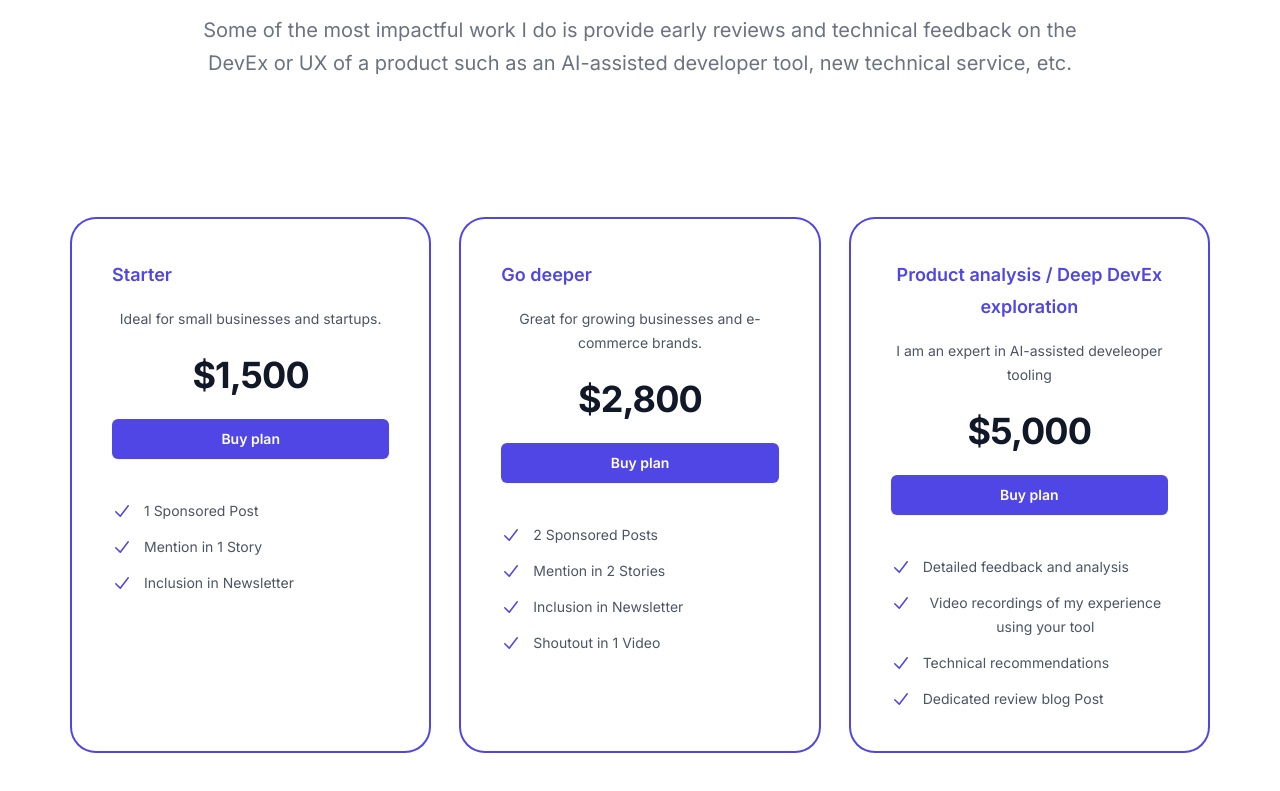
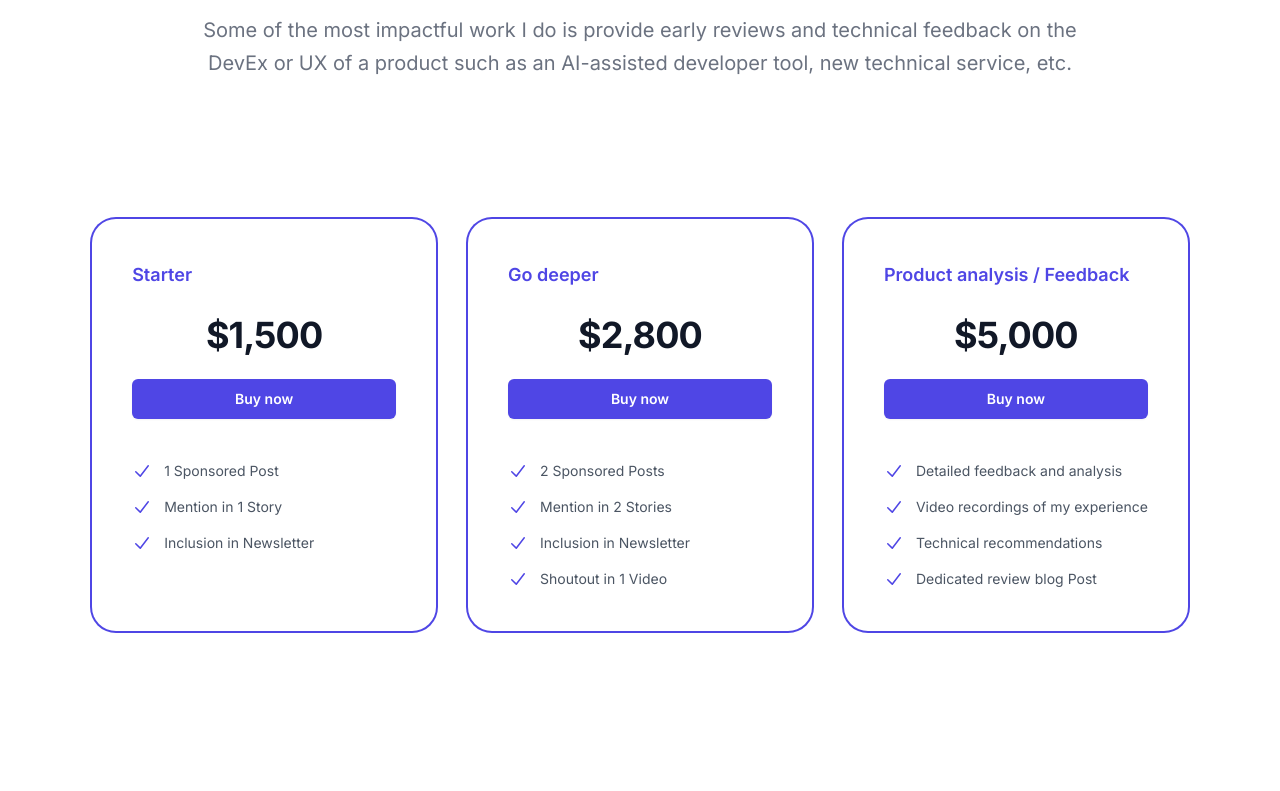
Before and after one commit to zackproser/sponsorship, a Next.js app: page / in a window 1280 px wide. Shown: the part 3220-4011 px from the top of the page. Built offline with nearby package versions, Linux system fonts and the light colour scheme.

Commit message:
Fix pricing again

```diff
--- a/src/components/pricing.jsx
+++ b/src/components/pricing.jsx
@@ -23,14 +23,14 @@ const tiers = [
     ],
   },
   {
-    name: 'Product analysis / Deep DevEx exploration',
+    name: 'Product analysis / Feedback',
     id: 'tier-gold',
     href: 'https://buy.stripe.com/aEU6oTgamgpTbcI8wy',
     price: '$5,000',
     description: 'I am an expert in AI-assisted develeoper tooling',
     features: [
       'Detailed feedback and analysis',
-      'Video recordings of my experience using your tool',
+      'Video recordings of my experience',
       'Technical recommendations',
       'Dedicated review blog Post',
     ],
@@ -65,7 +65,6 @@ export default function Pricing() {
                   {tier.name}
                 </h3>
               </div>
-              <p className="mt-4 text-sm leading-6 text-gray-600">{tier.description}</p>
               <p className="mt-6 text-4xl font-bold tracking-tight text-gray-900">{tier.price}</p>
               <a
                 href={tier.href}
@@ -75,7 +74,7 @@ export default function Pricing() {
                   'mt-6 block rounded-md py-2 px-3 text-center text-sm font-semibold leading-6 focus-visible:outline focus-visible:outline-2 focus-visible:outline-offset-2 focus-visible:outline-indigo-600'
                 )}
               >
-                Buy plan
+                Buy now
               </a>
               <ul role="list" className="mt-8 space-y-3 text-sm leading-6 text-gray-600 xl:mt-10">
                 {tier.features.map((feature) => (
```
